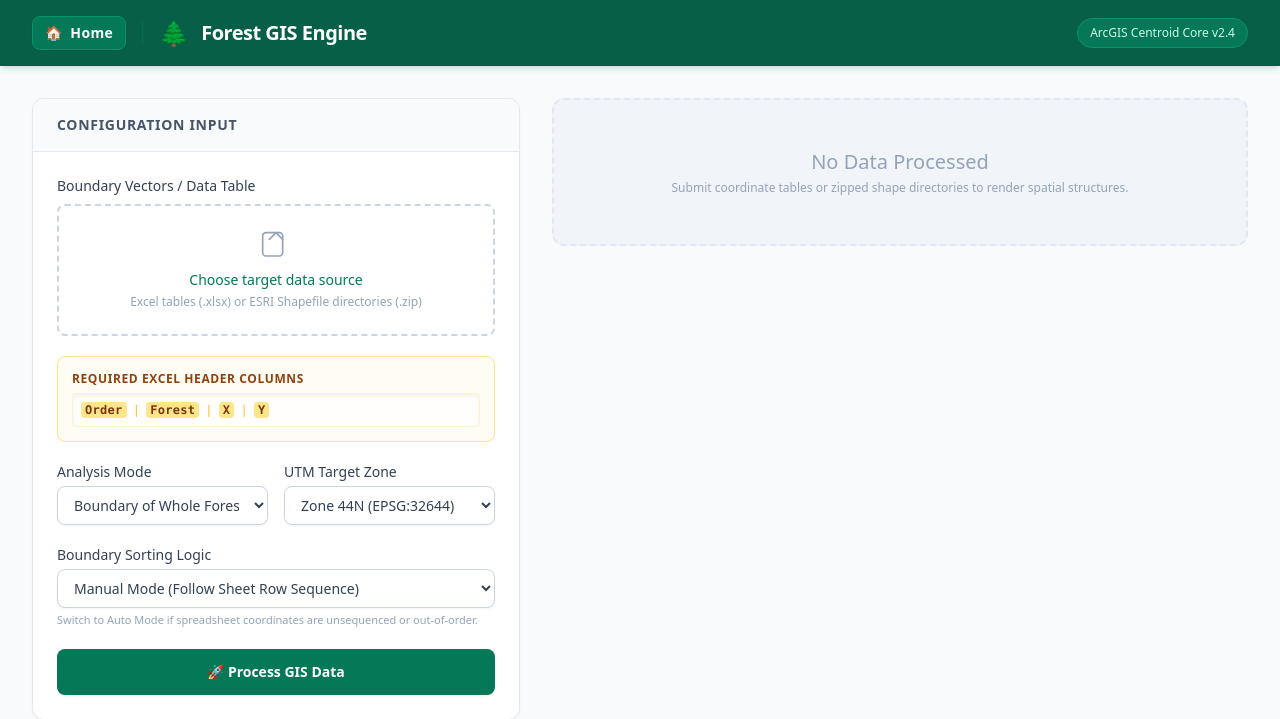
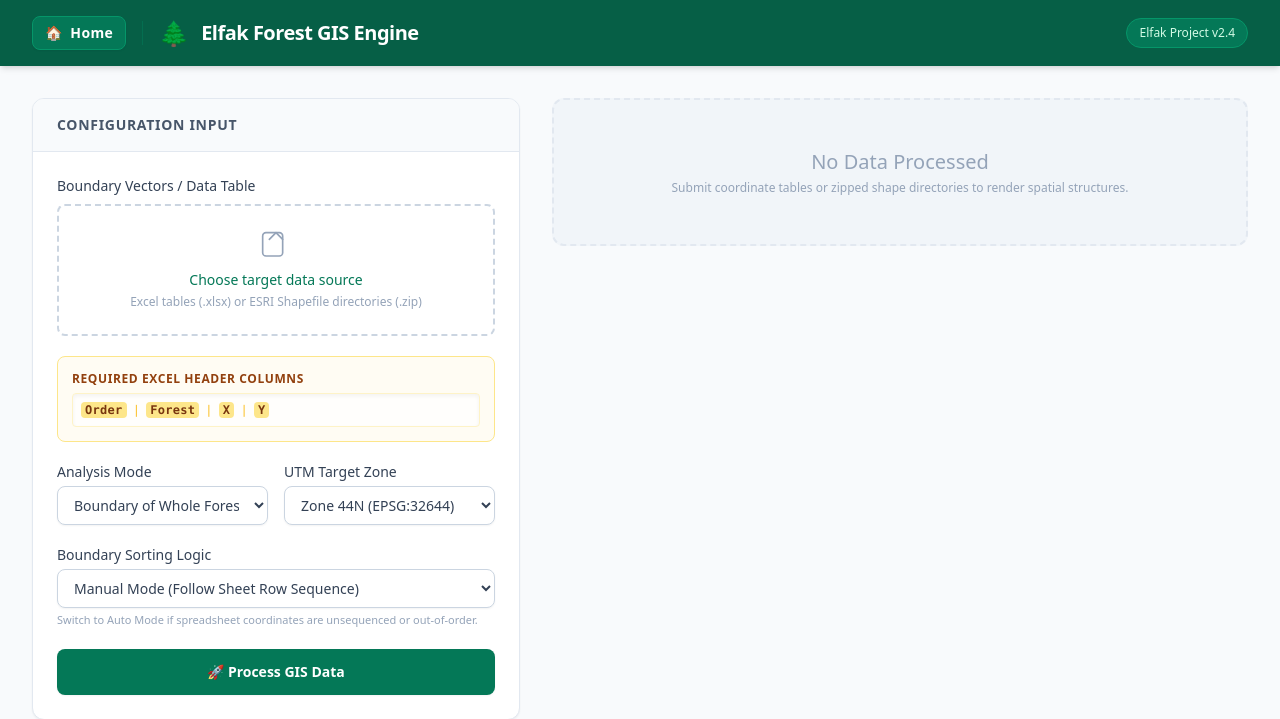
Before and after one commit to 1ravikafle-glitch/ElfakGISProStudio, a Flask app: page / in a window 1280 px wide. Shown: the top 719 px of the page. Run offline with Flask 3, Linux system fonts and the light colour scheme; some libraries are stand-ins or nearby versions.

Commit message:
Update index.html

```diff
--- a/templates/index.html
+++ b/templates/index.html
@@ -77,11 +77,11 @@
                 <div class="h-6 w-px bg-emerald-700/60 hidden sm:block"></div>
                 <div class="flex items-center space-x-3">
                     <span class="text-2xl">🌲</span>
-                    <h1 class="text-xl font-bold tracking-tight">Forest GIS Engine</h1>
+                    <h1 class="text-xl font-bold tracking-tight">Elfak Forest GIS Engine</h1>
                 </div>
             </div>
             <div class="text-xs bg-emerald-700 px-3 py-1.5 rounded-full border border-emerald-600 text-emerald-100 font-medium hidden sm:block">
-                ArcGIS Centroid Core v2.4
+                Elfak Project v2.4
             </div>
         </div>
     </header>
```
